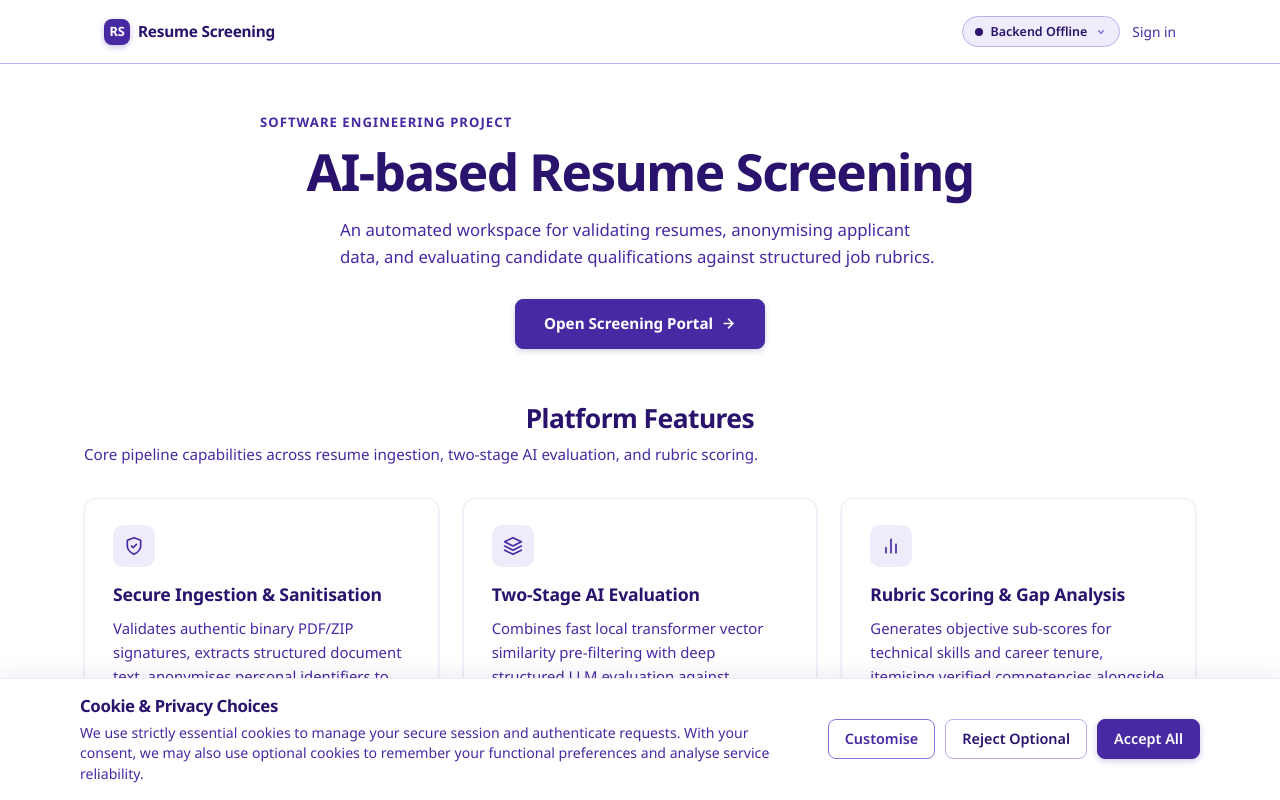
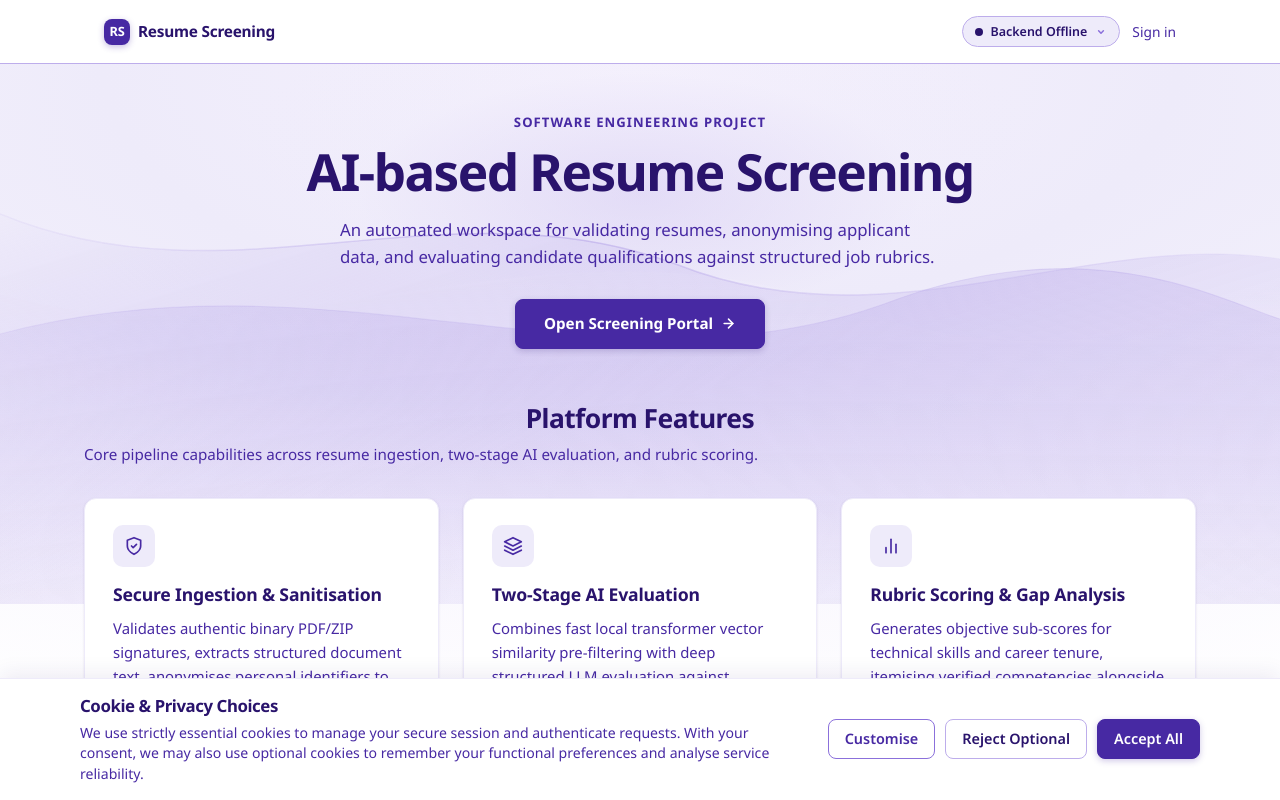
Before and after one commit to DECAY103/temp-ai-based, a Next.js app in the folder frontend/: page / in a window 1280 px wide. Shown: the top 800 px of the page. Built offline with nearby package versions, Linux system fonts and the light colour scheme; no server answers.

Commit message:
gradient

```diff
--- a/frontend/src/app/globals.css
+++ b/frontend/src/app/globals.css
@@ -30,7 +30,7 @@
   --color-liberty-green:  #4729A3; /* Primary Purple: positive status */
   --color-mustard-yellow: #8B70DB; /* Medium Purple: warning status */
   --color-coral-red:      #29136C; /* Deep Purple: error / critical notice */
-  --color-blue:           #4729A3; /* Primary Purple: links & interactive */
+  --color-blue:           #0D6EFD; /* Digital Manual Blue: hyperlinks hover */
   --color-grey-1:         #BDADEB; /* Light Purple: subtle borders */
   --color-grey-2:         #8B70DB; /* Medium Purple: icons & accents */
   --color-grey-3:         #4729A3; /* Primary Purple: secondary text */
@@ -52,7 +52,7 @@
 
   /* Hyperlinks */
   --link:                 #4729A3; /* Primary Purple */
-  --link-hover:           #8B70DB; /* Medium Purple */
+  --link-hover:           #0D6EFD; /* Blue hover state */
 
   /* Status Tokens (Harmonized to Purple Palette) */
   --good:                 #4729A3; /* Primary Purple */
@@ -80,7 +80,8 @@
 html { background: var(--canvas); scroll-behavior: smooth; }
 body {
   margin: 0;
-  background: var(--canvas);
+  background: linear-gradient(180deg, #F8F6FE 0%, #EEEBFA 180px, #FAF8FE 480px, #FFFFFF 950px);
+  background-attachment: fixed;
   color: var(--ink);
   font-family: 'Noto Sans', 'Inter', -apple-system, BlinkMacSystemFont, "Segoe UI", Roboto, sans-serif;
   -webkit-font-smoothing: antialiased;
@@ -88,7 +89,14 @@ body {
 }
 button, input, textarea, select { font: inherit; }
 button { -webkit-tap-highlight-color: transparent; }
-a { color: inherit; text-decoration: none; }
+a {
+  color: inherit;
+  text-decoration: none;
+  transition: color 0.15s ease;
+}
+a:hover {
+  color: var(--color-blue);
+}
 h1, h2, h3, h4, p { margin-top: 0; }
 
 /* ─── Themed Browser Surfaces (Craft Floor Compliance) ───────────────────── */
@@ -269,8 +277,22 @@ td.numeric, td[data-numeric="true"], .table-score, .numeric-cell, .text-right {
   font-weight: 800;
   box-shadow: 0 2px 6px rgba(71, 41, 163, .30);
 }
-.site-nav { display: flex; gap: 18px; color: var(--muted); font-size: .86rem; }
-.site-nav a:hover { color: var(--accent); }
+.site-nav { display: flex; gap: 18px; color: var(--muted); font-size: .86rem; align-items: center; }
+.site-nav a { transition: color 0.15s ease; }
+.site-nav a:hover { color: var(--color-blue) !important; }
+.site-nav-btn {
+  background: none;
+  border: none;
+  color: var(--muted);
+  font-size: 0.86rem;
+  cursor: pointer;
+  padding: 0;
+  font-family: inherit;
+  transition: color 0.15s ease;
+}
+.site-nav-btn:hover {
+  color: var(--color-blue) !important;
+}
 
 /* ─── Hero / Project Intro ───────────────────────────────────────────────── */
 .project-intro {
@@ -1957,7 +1979,45 @@ tr:hover .view-details-link {
 }
 
 /* ─── Home Page Responsive Redesign ──────────────────────────────────────── */
+.home-wrapper {
+  position: relative;
+  width: 100%;
+  overflow: hidden;
+  background: radial-gradient(120% 70% at 50% 0%, #F5F1FD 0%, #EEEBFA 35%, rgba(248, 246, 254, 0.45) 70%, #FFFFFF 100%);
+}
+.hero-background-wrapper {
+  position: absolute;
+  top: 0;
+  left: 0;
+  right: 0;
+  height: 540px;
+  pointer-events: none;
+  overflow: hidden;
+  z-index: 0;
+}
+.hero-ambient-glow {
+  position: absolute;
+  top: -60px;
+  left: 50%;
+  transform: translateX(-50%);
+  width: min(880px, 92vw);
+  height: 380px;
+  border-radius: 50%;
+  background: radial-gradient(ellipse at center, rgba(189, 173, 235, 0.28) 0%, rgba(238, 235, 250, 0.20) 45%, rgba(255, 255, 255, 0) 72%);
+  pointer-events: none;
+}
+.hero-waves-svg {
+  position: absolute;
+  top: 20px;
+  left: 0;
+  width: 100%;
+  height: 520px;
+  pointer-events: none;
+  opacity: 0.95;
+}
 .home-shell {
+  position: relative;
+  z-index: 1;
   max-width: 1160px;
   padding: 48px 24px 80px;
 }
@@ -1965,13 +2025,17 @@ tr:hover .view-details-link {
   text-align: center;
   max-width: 760px;
   margin: 0 auto 52px;
+  position: relative;
 }
 .home-hero__eyebrow {
-  margin-bottom: 10px;
+  margin: 0 auto 10px;
   font-size: 0.82rem;
   letter-spacing: 0.08em;
   color: var(--primary-1);
   font-weight: 700;
+  text-align: center;
+  display: block;
+  width: 100%;
 }
 .home-hero__title {
   margin: 0 0 16px;
@@ -2001,6 +2065,14 @@ tr:hover .view-details-link {
   gap: 8px;
   font-weight: 650;
   text-decoration: none;
+}
+.home-hero__cta:hover,
+.primary:hover,
+.btn-primary:hover {
+  color: #FFFFFF !important;
+}
+.brand:hover {
+  color: var(--ink);
 }
 .home-features-section {
   margin-bottom: 56px;
--- a/frontend/src/app/page.tsx
+++ b/frontend/src/app/page.tsx
@@ -1,4 +1,5 @@
 import Link from "next/link";
+import { HeroBackground } from "@/components/HeroBackground";
 
 export default function Home() {
   const features = [
@@ -40,10 +41,12 @@ export default function Home() {
   ];
 
   return (
+    <div className="home-wrapper">
+      <HeroBackground />
       <main className="shell home-shell">
         {/* ── Hero Section ─────────────────────────────────────────────────── */}
         <section className="home-hero" aria-labelledby="project-title">
-        <p className="eyebrow home-hero__eyebrow">
+          <p className="eyebrow home-hero__eyebrow" style={{ textAlign: "center" }}>
             Software Engineering Project
           </p>
           <h1 id="project-title" className="home-hero__title">
@@ -157,5 +160,6 @@ export default function Home() {
         </div>
       </section>
     </main>
+  </div>
   );
 }
--- /dev/null
+++ b/frontend/src/components/HeroBackground.tsx
@@ -0,0 +1,100 @@
+import React from "react";
+
+/**
+ * HeroBackground renders subtle layered waves and soft ambient glow
+ * behind the landing page hero using strictly the approved brand palette:
+ * - Pale Lavender (#EEEBFA)
+ * - Light Purple (#BDADEB)
+ * - Medium Purple (#8B70DB)
+ *
+ * All wave fills and strokes use gentle opacities ensuring text contrast
+ * remains exceptionally crisp, legible, and WCAG AAA compliant.
+ */
+export function HeroBackground() {
+  return (
+    <div className="hero-background-wrapper" aria-hidden="true">
+      {/* Soft atmospheric gradient glow behind the hero title */}
+      <div className="hero-ambient-glow" />
+
+      {/* Layered smooth bezier curves in the purple palette */}
+      <svg
+        className="hero-waves-svg"
+        viewBox="0 0 1440 520"
+        fill="none"
+        xmlns="http://www.w3.org/2000/svg"
+        preserveAspectRatio="none"
+      >
+        <defs>
+          {/* Wave Gradient 1: Pale Lavender to Light Purple tint */}
+          <linearGradient id="waveGrad1" x1="0%" y1="0%" x2="100%" y2="100%">
+            <stop offset="0%" stopColor="#EEEBFA" stopOpacity="0.75" />
+            <stop offset="50%" stopColor="#BDADEB" stopOpacity="0.25" />
+            <stop offset="100%" stopColor="#EEEBFA" stopOpacity="0.10" />
+          </linearGradient>
+
+          {/* Wave Gradient 2: Light Purple to Medium Purple accent */}
+          <linearGradient id="waveGrad2" x1="100%" y1="0%" x2="0%" y2="100%">
+            <stop offset="0%" stopColor="#BDADEB" stopOpacity="0.32" />
+            <stop offset="55%" stopColor="#8B70DB" stopOpacity="0.12" />
+            <stop offset="100%" stopColor="#EEEBFA" stopOpacity="0.05" />
+          </linearGradient>
+
+          {/* Wave Gradient 3: Soft ambient base wave */}
+          <linearGradient id="waveGrad3" x1="50%" y1="0%" x2="50%" y2="100%">
+            <stop offset="0%" stopColor="#EEEBFA" stopOpacity="0.55" />
+            <stop offset="100%" stopColor="#FFFFFF" stopOpacity="0" />
+          </linearGradient>
+
+          {/* Crest Stroke 1 */}
+          <linearGradient id="waveStroke1" x1="0%" y1="0%" x2="100%" y2="0%">
+            <stop offset="0%" stopColor="#BDADEB" stopOpacity="0.15" />
+            <stop offset="40%" stopColor="#8B70DB" stopOpacity="0.35" />
+            <stop offset="75%" stopColor="#BDADEB" stopOpacity="0.28" />
+            <stop offset="100%" stopColor="#BDADEB" stopOpacity="0.08" />
+          </linearGradient>
+
+          {/* Crest Stroke 2 */}
+          <linearGradient id="waveStroke2" x1="0%" y1="0%" x2="100%" y2="0%">
+            <stop offset="0%" stopColor="#8B70DB" stopOpacity="0.08" />
+            <stop offset="50%" stopColor="#BDADEB" stopOpacity="0.30" />
+            <stop offset="100%" stopColor="#8B70DB" stopOpacity="0.12" />
+          </linearGradient>
+        </defs>
+
+        {/* Deep base wave */}
+        <path
+          d="M0 210 C320 290 600 120 940 220 C1200 300 1340 230 1440 200 L1440 520 L0 520 Z"
+          fill="url(#waveGrad3)"
+        />
+
+        {/* Back undulating wave */}
+        <path
+          d="M0 130 C260 225 500 95 760 180 C1000 265 1220 145 1440 175 L1440 520 L0 520 Z"
+          fill="url(#waveGrad1)"
+        />
+
+        {/* Crest line for back wave */}
+        <path
+          d="M0 130 C260 225 500 95 760 180 C1000 265 1220 145 1440 175"
+          stroke="url(#waveStroke1)"
+          strokeWidth="1.5"
+          fill="none"
+        />
+
+        {/* Front rolling wave */}
+        <path
+          d="M0 250 C380 160 690 325 1010 215 C1230 145 1370 215 1440 235 L1440 520 L0 520 Z"
+          fill="url(#waveGrad2)"
+        />
+
+        {/* Crest line for front wave */}
+        <path
+          d="M0 250 C380 160 690 325 1010 215 C1230 145 1370 215 1440 235"
+          stroke="url(#waveStroke2)"
+          strokeWidth="1.2"
+          fill="none"
+        />
+      </svg>
+    </div>
+  );
+}
--- a/frontend/src/components/SiteHeader.tsx
+++ b/frontend/src/components/SiteHeader.tsx
@@ -134,7 +134,8 @@ export function SiteHeader() {
                       cursor: "pointer",
                       padding: 0,
                     }}
-                    onMouseEnter={(e) => ((e.currentTarget as HTMLElement).style.color = "var(--ink)")}
+                    className="site-nav-btn"
+                    onMouseEnter={(e) => ((e.currentTarget as HTMLElement).style.color = "var(--color-blue, #0D6EFD)")}
                     onMouseLeave={(e) => ((e.currentTarget as HTMLElement).style.color = "var(--muted)")}
                   >
                     Sign out
```
Lines whose indentation alone changed are shown as unchanged.
